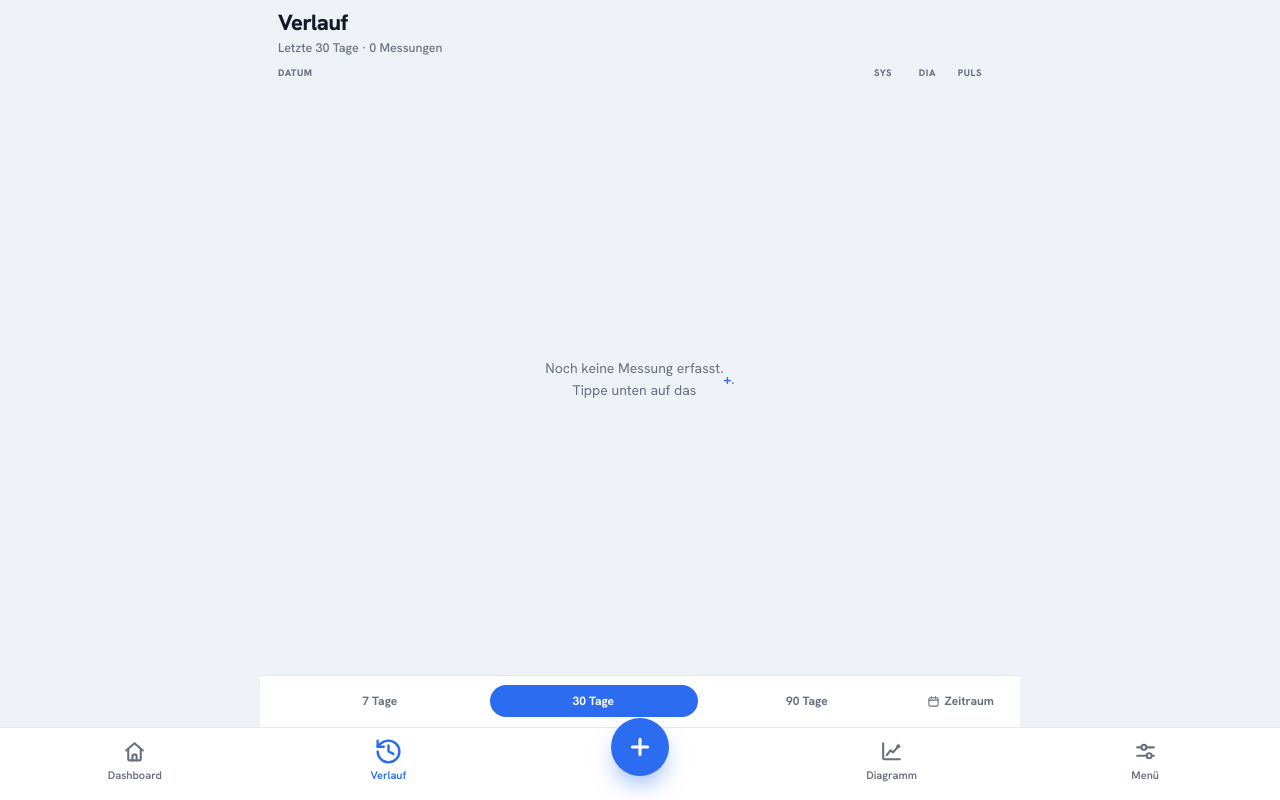
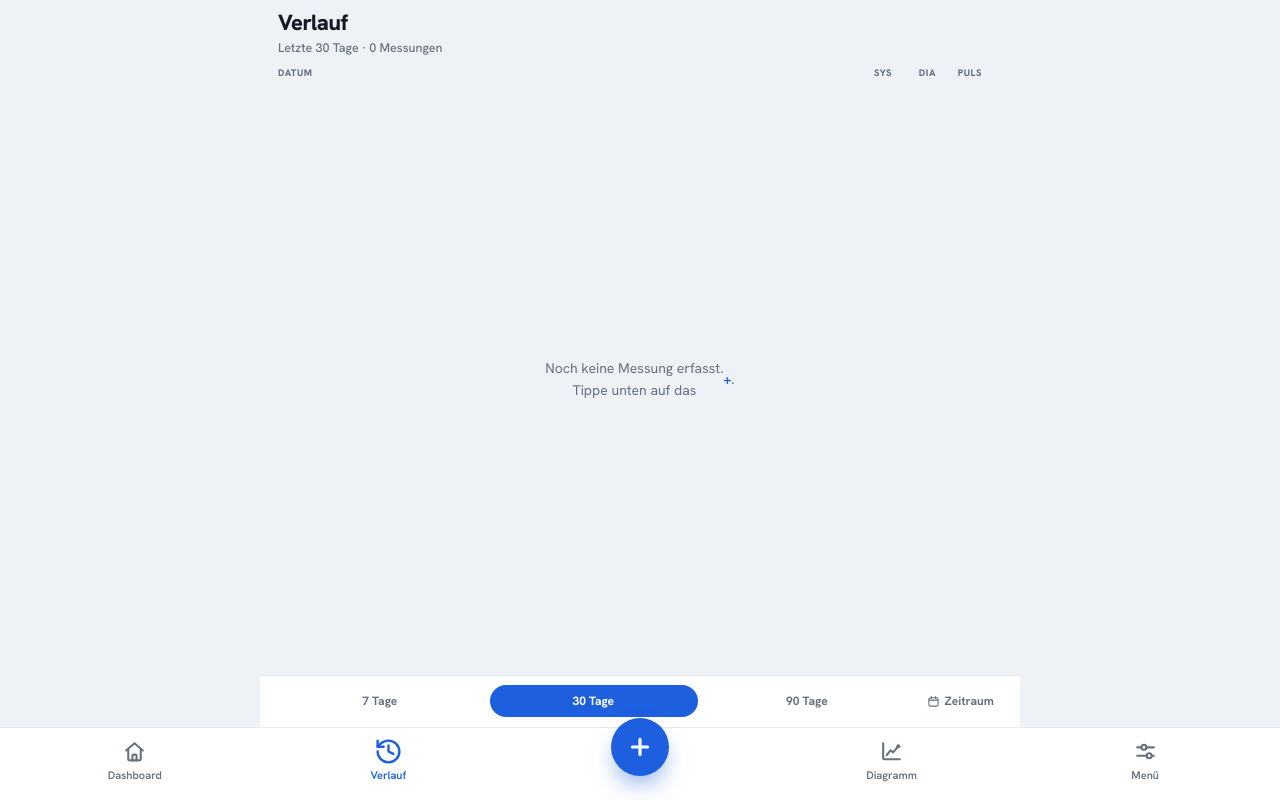
Before and after one commit to izblu/Blutdruck, a plain HTML site: page index.html in a window 1280 px wide. Both pictures are taken after a click on the button "Verlauf". Drawn offline with Linux system fonts and the light colour scheme.

Commit message:
Akzentfarben pro Modus: eigene Paletten für Hell und Dunkel
- ACCENT_SETS (5 geteilte Töne, nur auf-/abgehellt) ersetzt durch getrennte Listen
  ACCENTS_LIGHT/ACCENTS_DARK (je 6 kuratierte Farben) in app.js
- Neues CSS-Token --accent-ink für Schrift/Icons auf der Akzentfläche: schwarz auf
  hellen Tönen (Aqua/Himmel/Silber), weiß auf den kräftigeren (Azur/Kobalt/Amethyst)
- resolveAccent() löst die gewählte Farbe je Modus auf und fällt auf den neuen
  Standard "Kobalt" zurück, wenn die Wahl im aktuellen Modus nicht existiert
  (z. B. "Iris" gibt es nur hell) - die eigentliche Wahl bleibt dabei gespeichert
- Farbpunkte im Menü (Anzeige -> Design) werden jetzt pro Modus aus der jeweiligen
  Liste gebaut statt nur umgefärbt; Häkchen-Farbe passt sich pro Punkt an
- Kontrast korrigiert an allen Stellen mit fest weißer Schrift auf der Akzentfläche:
  "+"-Knopf, "Menü schließen", Speichern-/Übernehmen-Knöpfe beim Erfassen,
  Kalender-Auswahl (Erfassen und Diagramm), aktive Zeitraum-Pille im Verlauf,
  Bearbeiten-Knopf im Detail, aktive Diagramm-Optionen, Erinnerungs-Knopf
- Standard-Akzent von "Ozean" auf "Kobalt" geändert

```diff
--- a/app.js
+++ b/app.js
@@ -116,7 +116,7 @@ function askConfirm(opts){
 
 /* ---------- Speicherung ---------- */
 const LS_KEY='bp_entries', LS_SET='bp_settings';
-const SET_DEFAULT={colorDots:true,guideLines:true,theme:'auto',accent:'ozean',
+const SET_DEFAULT={colorDots:true,guideLines:true,theme:'auto',accent:'kobalt',
   reminderDays:3,firstDirtyAt:null,snoozeUntil:0,
   thr:{sysY:130,sysR:140,diaY:85,diaR:90}};
 
@@ -1246,15 +1246,37 @@ $('#reminderLater').addEventListener('click',()=>{ settings.snoozeUntil=Date.now
 document.addEventListener('visibilitychange',()=>{ if(!document.hidden) updateReminder(); });
 
 /* ---------- Einstellungen / Menü ---------- */
-/* Akzentfarben: je 5 kuratierte Töne mit eigenem Hell-/Dunkel-Wert (bewusst kühler Blau–
-   Violett–Cyan-Bogen + Neutral, damit sie sich klar von Ampel und Puls abheben). */
-const ACCENT_SETS={
-  ozean:{light:'#2b6cf0',dark:'#5b8cf5'},
-  indigo:{light:'#4f46e5',dark:'#7c84f5'},
-  violett:{light:'#7c3aed',dark:'#9670f0'},
-  petrol:{light:'#0e83a6',dark:'#26a7c9'},
-  graphit:{light:'#4a5566',dark:'#7e8a9e'}
-};
+/* Akzentfarben: pro Hell-/Dunkelmodus eine eigene, kuratierte Liste statt gemeinsamer Töne nur
+   auf-/abgehellt. Grund: --accent trägt an manchen Stellen helle Schrift (braucht dunkle
+   Flächen), ist an anderen selbst die Schrift auf der Oberfläche (braucht Kontrast gegen
+   --surf) – ein Satz für beide Rollen in beiden Modi ging nicht überall gut auf. `ink` ist die
+   Farbe für Schrift/Icon, das AUF der Akzentfläche liegt (--accent-ink); pro Modus dürfen
+   Farben fehlen oder nur dort vorkommen (resolveAccent() fängt eine fehlende Auswahl ab). */
+const ACCENTS_LIGHT=[
+  {key:'azur',     label:'Azur',     c:'#0A6FB4', ink:'#FFFFFF'},
+  {key:'kobalt',   label:'Kobalt',   c:'#1E5FE0', ink:'#FFFFFF'},
+  {key:'iris',     label:'Iris',     c:'#6E3AE0', ink:'#FFFFFF'},
+  {key:'violett',  label:'Violett',  c:'#7C3AED', ink:'#FFFFFF'},
+  {key:'amethyst', label:'Amethyst', c:'#8B2FD6', ink:'#FFFFFF'},
+  {key:'graphit',  label:'Graphit',  c:'#3A4658', ink:'#FFFFFF'}
+];
+const ACCENTS_DARK=[
+  {key:'aqua',     label:'Aqua',     c:'#2DD4BF', ink:'#0E131C'},
+  {key:'himmel',   label:'Himmel',   c:'#38BDF8', ink:'#0E131C'},
+  {key:'azur',     label:'Azur',     c:'#4CA3FF', ink:'#FFFFFF'},
+  {key:'kobalt',   label:'Kobalt',   c:'#6D9BFF', ink:'#FFFFFF'},
+  {key:'amethyst', label:'Amethyst', c:'#A855F7', ink:'#FFFFFF'},
+  {key:'silber',   label:'Silber',   c:'#C2CCDE', ink:'#0E131C'}
+];
+const ACCENT_DEFAULT='kobalt';
+/* Gewählten Akzent für einen Modus auflösen; fehlt der Key dort (z. B. „iris" gibt es nur
+   hell), greift der Standard. settings.accent bleibt dabei unverändert, damit beim
+   Zurückwechseln in den Modus wieder die ursprüngliche Wahl gilt. */
+function resolveAccent(dark){
+  const list=dark?ACCENTS_DARK:ACCENTS_LIGHT;
+  const want=settings.accent||ACCENT_DEFAULT;
+  return list.find(a=>a.key===want) || list.find(a=>a.key===ACCENT_DEFAULT) || list[0];
+}
 /* Effektiver Hell/Dunkel-Zustand: „dark"/„light" fest, sonst der Systemwunsch. */
 function resolveDark(){
   const t=settings.theme;
@@ -1262,11 +1284,13 @@ function resolveDark(){
   if(t==='light') return false;
   return !!(window.matchMedia && matchMedia('(prefers-color-scheme: dark)').matches);
 }
-/* --accent hängt von Akzentwahl UND Hell/Dunkel ab → per JS auf :root setzen. Die ganze App
-   folgt automatisch, da alles über var(--accent) läuft (Alias --primary → --accent). */
+/* --accent UND --accent-ink hängen von Akzentwahl UND Hell/Dunkel ab → per JS auf :root
+   setzen. Die ganze App folgt automatisch, da alles über var(--accent) läuft (Alias
+   --primary → --accent). */
 function applyAccent(){
-  const set=ACCENT_SETS[settings.accent]||ACCENT_SETS.ozean;
-  document.documentElement.style.setProperty('--accent', set[resolveDark()?'dark':'light']);
+  const acc=resolveAccent(resolveDark());
+  document.documentElement.style.setProperty('--accent', acc.c);
+  document.documentElement.style.setProperty('--accent-ink', acc.ink);
 }
 function applyTheme(){
   const t=settings.theme;
@@ -1282,16 +1306,21 @@ function applyThrUI(){
   $('#thrSysY').value=t.sysY; $('#thrDiaY').value=t.diaY;
   $('#thrSysR').value=t.sysR; $('#thrDiaR').value=t.diaR;
 }
-/* Akzent-Auswahl: Swatch-Farben je Hell/Dunkel setzen (der aktive Ring nutzt currentColor)
-   und den gewählten Punkt markieren. */
+/* Akzent-Auswahl: Punkte komplett neu bauen statt nur umzufärben, denn Hell und Dunkel haben
+   jetzt unterschiedliche Farben UND eine unterschiedliche Anzahl eigener Töne (nicht mehr
+   dieselben 5 Keys, nur ab-/aufgehellt). Der aktive Ring nutzt currentColor (daher color=c),
+   das Häkchen bekommt je Punkt sein eigenes ink (auf hellen Tönen wie Aqua/Silber schwarz). */
 function applyAccentSwatches(){
   const dark=resolveDark();
-  $$('#accentPick .acc-sw').forEach(b=>{
-    const set=ACCENT_SETS[b.dataset.accent]||ACCENT_SETS.ozean;
-    const col=set[dark?'dark':'light'];
-    b.style.background=col; b.style.color=col;
-    b.classList.toggle('active',(settings.accent||'ozean')===b.dataset.accent);
-  });
+  const list=dark?ACCENTS_DARK:ACCENTS_LIGHT;
+  const active=resolveAccent(dark).key;
+  $('#accentPick').innerHTML=list.map(a=>
+    '<button type="button" class="acc-sw'+(a.key===active?' active':'')+'" data-accent="'+a.key+'" '+
+    'aria-label="'+escapeHtml(a.label)+'" style="background:'+a.c+';color:'+a.c+'">'+
+    '<svg class="ck" viewBox="0 0 24 24" fill="none" stroke="'+a.ink+'" stroke-width="3" '+
+    'stroke-linecap="round" stroke-linejoin="round" aria-hidden="true"><path d="M20 6L9 17l-5-5"/></svg>'+
+    '</button>'
+  ).join('');
 }
 function applyThemeSeg(){ $$('#themeSeg [data-theme]').forEach(b=>b.classList.toggle('active',b.dataset.theme===settings.theme)); }
 function applySettingsUI(){
@@ -1328,8 +1357,12 @@ $('#setReminderDays').addEventListener('input',e=>{
   settings.reminderDays=v; saveSettings(); updateReminder();
 });
 $$('#themeSeg [data-theme]').forEach(b=>b.addEventListener('click',()=>{ settings.theme=b.dataset.theme; saveSettings(); applyTheme(); applyThemeSeg(); applyAccentSwatches(); if(currentTab==='chart') renderChart(); }));
-// Akzentfarbe wählen: --accent app-weit setzen (applyAccent), Swatches auffrischen, Diagramm (Ø-Linie) nachziehen
-$$('#accentPick .acc-sw').forEach(b=>b.addEventListener('click',()=>{ settings.accent=b.dataset.accent; saveSettings(); applyAccent(); applyAccentSwatches(); if(currentTab==='chart') renderChart(); }));
+// Akzentfarbe wählen: --accent app-weit setzen (applyAccent), Swatches auffrischen, Diagramm (Ø-Linie) nachziehen.
+// Delegiert auf den Container, weil applyAccentSwatches() die Punkte bei jedem Aufruf neu baut.
+$('#accentPick').addEventListener('click',e=>{
+  const b=e.target.closest('.acc-sw'); if(!b) return;
+  settings.accent=b.dataset.accent; saveSettings(); applyAccent(); applyAccentSwatches(); if(currentTab==='chart') renderChart();
+});
 [['thrSysY','sysY'],['thrDiaY','diaY'],['thrSysR','sysR'],['thrDiaR','diaR']].forEach(([id,key])=>{
   $('#'+id).addEventListener('input',e=>{
     const v=parseInt(e.target.value,10);
--- a/styles.css
+++ b/styles.css
@@ -18,7 +18,7 @@
 :root{
   /* Struktur (hell) */
   --bg:#eef1f6; --surf:#ffffff; --surf2:#f2f5f9; --ink:#131a26; --muted:#68717f; --line:#e5e9f0;
-  --accent:#2b6cf0;
+  --accent:#2b6cf0; --accent-ink:#ffffff;
   /* Ampel (hell) – je Kategorie ink/soft/bar */
   --g-ink:#15803d; --g-soft:#e7f6ec; --g-bar:#16a34a;
   --y-ink:#b26a00; --y-soft:#fdf6ea; --y-bar:#e08600;
@@ -33,7 +33,7 @@
   /* Aliasse auf die alten Token-Namen (Übergang bis zum Umbau der Screens) */
   --surface:var(--surf); --surface-2:var(--surf2); --menu-bg:var(--bg);
   --text:var(--ink); --border:var(--line);
-  --primary:var(--accent); --primary-ink:#ffffff;
+  --primary:var(--accent); --primary-ink:var(--accent-ink);
   --cat-g:var(--g-bar); --cat-y:var(--y-bar); --cat-r:var(--r-bar);
   --danger:var(--r-bar);
   --c-sys:var(--r-bar); --c-dia:var(--accent); --c-pulse:var(--pulse-bar);
@@ -42,7 +42,7 @@
 @media (prefers-color-scheme: dark){
   :root:not([data-theme="light"]){
     --bg:#0e131c; --surf:#171e2a; --surf2:#1f2836; --ink:#eef2f8; --muted:#97a1b3; --line:#2b3543;
-    --accent:#5b8cf5;
+    --accent:#5b8cf5; --accent-ink:#ffffff;
     --g-ink:#4ade80; --g-soft:rgba(34,197,94,.15); --g-bar:#22c55e;
     --y-ink:#fbbf24; --y-soft:rgba(234,179,8,.15); --y-bar:#eab308;
     --r-ink:#f87171; --r-soft:rgba(239,68,68,.16); --r-bar:#ef4444;
@@ -52,7 +52,7 @@
 }
 :root[data-theme="dark"]{
   --bg:#0e131c; --surf:#171e2a; --surf2:#1f2836; --ink:#eef2f8; --muted:#97a1b3; --line:#2b3543;
-  --accent:#5b8cf5;
+  --accent:#5b8cf5; --accent-ink:#ffffff;
   --g-ink:#4ade80; --g-soft:rgba(34,197,94,.15); --g-bar:#22c55e;
   --y-ink:#fbbf24; --y-soft:rgba(234,179,8,.15); --y-bar:#eab308;
   --r-ink:#f87171; --r-soft:rgba(239,68,68,.16); --r-bar:#ef4444;
@@ -115,7 +115,7 @@ nav.bottom{
   transition:transform .14s ease;
 }
 .fab:active{transform:translateX(-50%) scale(.91)}
-.fab svg{width:28px;height:28px}
+.fab svg{width:28px;height:28px;stroke:var(--accent-ink)}
 
 /* ---- Dialog ---- */
 dialog{
@@ -147,7 +147,7 @@ dialog::backdrop{background:rgba(15,23,42,.55)}
 .dlg-actions.col .btn-fill{width:100%;text-align:center;line-height:1.3}
 .dlg-actions.col .btn-text{text-align:center}
 .btn-text{background:none;border:none;color:var(--primary);padding:10px;font-weight:600}
-.btn-fill{background:var(--primary);color:#fff;border:none;border-radius:10px;padding:11px 18px;font-weight:700}
+.btn-fill{background:var(--primary);color:var(--accent-ink);border:none;border-radius:10px;padding:11px 18px;font-weight:700}
 /* ---- Bestätigen-Rückfrage (#confirmDlg) ---- */
 .btn-fill-danger{background:var(--danger);color:#fff;border:none;border-radius:10px;padding:11px 18px;font-weight:700}
 .btn-fill:disabled,.btn-fill-danger:disabled{opacity:.4;cursor:default}
@@ -256,7 +256,7 @@ dialog::backdrop{background:rgba(15,23,42,.55)}
 .rem-msg{flex:1;min-width:150px;font-size:.9rem}
 .rem-actions{display:flex;gap:8px;margin-left:auto}
 .rem-btn{padding:8px 12px;border:1px solid var(--border);border-radius:9px;background:var(--surface);color:var(--text);font-size:.88rem}
-.rem-btn.primary{background:var(--primary);color:#fff;border-color:var(--primary);font-weight:600}
+.rem-btn.primary{background:var(--primary);color:var(--accent-ink);border-color:var(--primary);font-weight:600}
 
 /* ---- Toast ---- */
 /* Toast: zentrierter Wrapper unten; darin eine wischbare Karte in 3 Kategorien */
@@ -405,7 +405,7 @@ dialog::backdrop{background:rgba(15,23,42,.55)}
 .cap-pad{flex:none;background:var(--bg);border-top:1px solid var(--line);padding:8px 10px calc(10px + env(safe-area-inset-bottom))}
 .cap-acc{display:flex;align-items:center;justify-content:space-between;padding:0 4px 8px}
 .cap-note-btn{background:none;border:none;color:var(--accent);font-weight:700;font-size:14px;padding:4px}
-.cap-next{border:none;background:var(--accent);color:#fff;border-radius:12px;padding:10px 22px;font-size:15px;font-weight:800;box-shadow:0 6px 16px -6px rgba(20,30,50,.28);transition:opacity .2s ease}
+.cap-next{border:none;background:var(--accent);color:var(--accent-ink);border-radius:12px;padding:10px 22px;font-size:15px;font-weight:800;box-shadow:0 6px 16px -6px rgba(20,30,50,.28);transition:opacity .2s ease}
 .cap-next:disabled{opacity:.5}
 .cap-keys{display:grid;grid-template-columns:repeat(3,1fr);gap:7px}
 .cap-key{height:46px;border:none;border-radius:10px;background:var(--surf);color:var(--ink);display:grid;place-items:center;font-size:23px;font-weight:600;font-variant-numeric:tabular-nums;box-shadow:0 1px 1.5px rgba(20,30,50,.16);transition:transform .11s ease}
@@ -434,7 +434,7 @@ dialog::backdrop{background:rgba(15,23,42,.55)}
 .cap-sheet-grab{width:38px;height:5px;border-radius:3px;background:var(--line);margin:0 auto 4px;flex:none}
 .cap-sheet-head{display:flex;align-items:center;justify-content:space-between;padding:0 2px 2px}
 .cap-sheet-title{font-size:17px;font-weight:800;letter-spacing:-.01em}
-.cap-sheet-apply{width:100%;border:none;background:var(--accent);color:#fff;border-radius:14px;padding:14px;font-size:15px;font-weight:800;box-shadow:0 8px 20px -8px color-mix(in srgb,var(--accent) 60%,transparent)}
+.cap-sheet-apply{width:100%;border:none;background:var(--accent);color:var(--accent-ink);border-radius:14px;padding:14px;font-size:15px;font-weight:800;box-shadow:0 8px 20px -8px color-mix(in srgb,var(--accent) 60%,transparent)}
 .cap-dt-quick{display:flex;gap:8px}
 .cap-dt-quick button{flex:1;padding:9px 0;border-radius:11px;font-size:13px;font-weight:700;border:1.5px solid var(--line);background:var(--surf);color:var(--ink)}
 .cap-dt-quick button.on{border-color:var(--accent);background:color-mix(in srgb,var(--accent) 12%,var(--surf));color:var(--accent)}
@@ -449,7 +449,7 @@ dialog::backdrop{background:rgba(15,23,42,.55)}
 .cap-cal-wd span{text-align:center;font-size:10.5px;font-weight:800;color:var(--muted);padding:2px 0}
 .cap-cal-grid{display:grid;grid-template-columns:repeat(7,1fr);gap:2px}
 .cap-cal-grid button{aspect-ratio:1;border:none;background:transparent;color:var(--ink);border-radius:10px;font-size:13.5px;font-weight:600;display:grid;place-items:center}
-.cap-cal-grid button.sel{background:var(--accent);color:#fff;font-weight:800}
+.cap-cal-grid button.sel{background:var(--accent);color:var(--accent-ink);font-weight:800}
 .cap-cal-grid button.today:not(.sel){box-shadow:inset 0 0 0 1.5px color-mix(in srgb,var(--accent) 45%,var(--line))}
 .cap-cal-grid button.future{color:color-mix(in srgb,var(--muted) 42%,transparent);cursor:default}
 .cap-time{padding:12px;display:flex;align-items:center;justify-content:center;gap:8px}
@@ -530,7 +530,7 @@ dialog::backdrop{background:rgba(15,23,42,.55)}
 .vh-pill{flex:1;position:relative;z-index:1;display:inline-flex;align-items:center;justify-content:center;gap:5px;white-space:nowrap;border:none;background:none;color:var(--muted);font-size:12px;font-weight:700;padding:8px 10px;border-radius:999px;font-family:inherit;cursor:pointer;transition:color .25s ease}
 .vh-pill svg{width:13px;height:13px}
 .vh-pill-cal{flex:none}
-.vh-pill.active{color:#fff}
+.vh-pill.active{color:var(--accent-ink)}
 
 /* ---- Zeitraum-Bottom-Sheet ---- */
 .sheet{position:fixed;inset:0;z-index:45}
@@ -591,7 +591,7 @@ dialog::backdrop{background:rgba(15,23,42,.55)}
 .det-nav svg{width:22px;height:22px}
 .det-del{background:var(--r-soft);color:var(--r-ink)}
 .det-del svg{width:20px;height:20px}
-.det-primary{flex:1;height:50px;border:none;border-radius:15px;background:var(--accent);color:#fff;font-family:inherit;font-weight:800;font-size:15px;display:inline-flex;align-items:center;justify-content:center;gap:9px;cursor:pointer;box-shadow:0 10px 22px -10px color-mix(in srgb,var(--accent) 65%,transparent);transition:transform .12s ease,background .15s ease}
+.det-primary{flex:1;height:50px;border:none;border-radius:15px;background:var(--accent);color:var(--accent-ink);font-family:inherit;font-weight:800;font-size:15px;display:inline-flex;align-items:center;justify-content:center;gap:9px;cursor:pointer;box-shadow:0 10px 22px -10px color-mix(in srgb,var(--accent) 65%,transparent);transition:transform .12s ease,background .15s ease}
 .det-primary svg{width:19px;height:19px}
 .det-nav:active{transform:scale(.93)}
 .det-del:active{transform:scale(.93)}
@@ -656,11 +656,11 @@ dialog::backdrop{background:rgba(15,23,42,.55)}
 .dg-pulse.active{background:var(--pulse-soft);color:var(--pulse-ink)}
 .dg-cal{flex:none;width:40px;height:38px;display:grid;place-items:center;border:none;border-radius:999px;background:var(--surf2);color:var(--muted);cursor:pointer;transition:background-color .2s ease,color .2s ease}
 .dg-cal svg{width:16px;height:16px}
-.dg-cal.active{background:var(--accent);color:#fff}
+.dg-cal.active{background:var(--accent);color:var(--accent-ink)}
 .dg-pop{position:absolute;right:16px;bottom:calc(100% + 6px);background:var(--surf);border-radius:16px;padding:7px;display:flex;flex-direction:column;gap:6px;box-shadow:0 14px 34px -10px rgba(20,30,50,.4);border:1px solid var(--line);width:160px;z-index:6;animation:fadein .18s ease}
 .dg-pop[hidden]{display:none}
 .dg-pop button{padding:9px 13px;border:none;border-radius:11px;background:var(--surf2);color:var(--ink);font-family:inherit;font-size:12.5px;font-weight:700;text-align:left;cursor:pointer}
-.dg-pop button.active{background:var(--accent);color:#fff}
+.dg-pop button.active{background:var(--accent);color:var(--accent-ink)}
 
 /* SVG-Animationen der Grafik: Linie „zeichnen", Punkte „aufpoppen" (Klassen via JS, nur ohne reduced-motion) */
 .dg-line{stroke-dasharray:1200;stroke-dashoffset:1200;animation:drawLine .8s ease forwards}
```
Also changed, not shown: index.html (+1 -7 lines).
